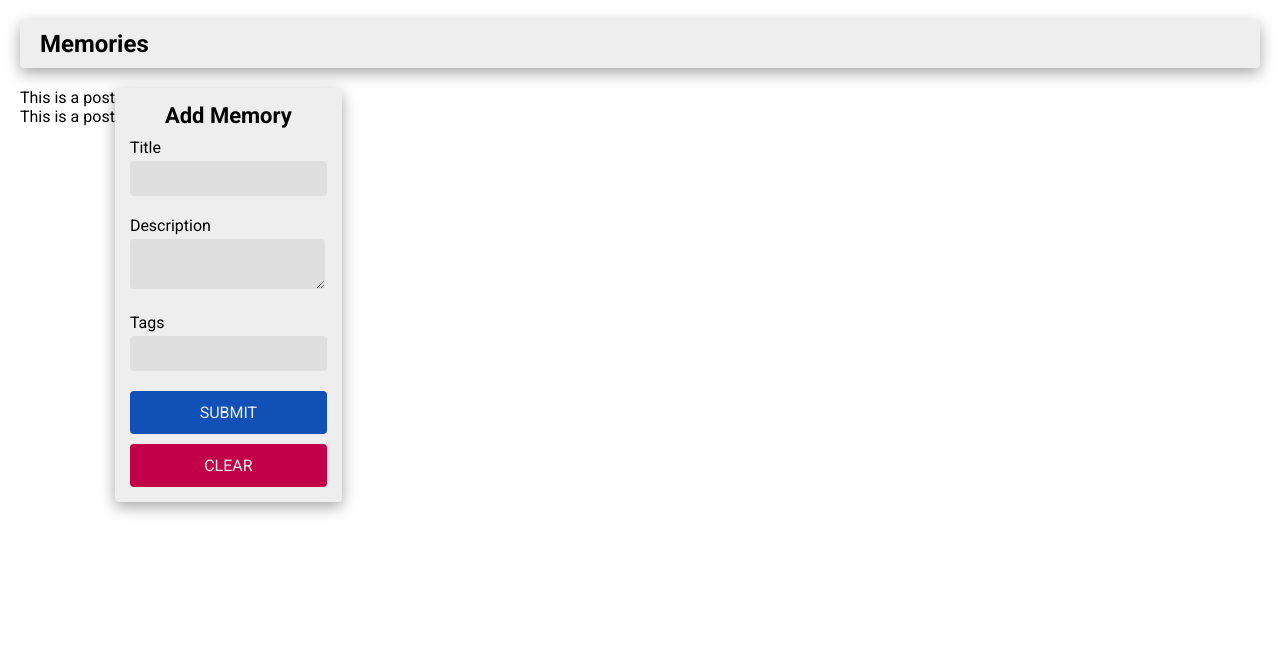
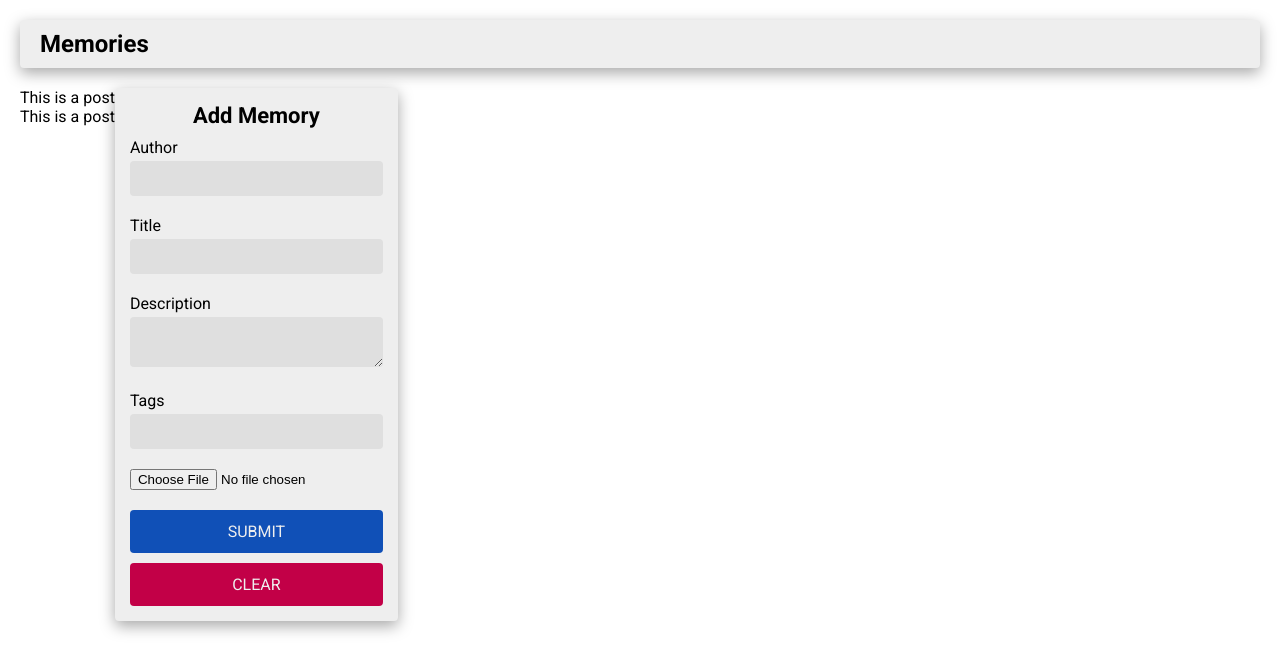
Before and after one commit to Ayon95/fullstack-memories-app, a React (Create React App) app in the folder client/: page / in a window 1280 px wide. Shown: the top 672 px of the page. Built offline with nearby package versions, Linux system fonts and the light colour scheme; no server answers.

Commit message:
Added inputs for author and uploading files

```diff
--- a/client/package.json
+++ b/client/package.json
@@ -2,6 +2,7 @@
 	"name": "client",
 	"version": "0.1.0",
 	"private": true,
+	"proxy": "http://localhost:5000",
 	"dependencies": {
 		"@reduxjs/toolkit": "^1.6.0",
 		"@testing-library/jest-dom": "^5.14.1",
--- a/client/src/components/Form/Form.tsx
+++ b/client/src/components/Form/Form.tsx
@@ -2,15 +2,35 @@ import React, { useState } from 'react';
 import styled from 'styled-components';
 import Input from './Input';
 import stylesConfig from '../../utils/stylesConfig';
+import { convertToBase64 } from '../../utils/helpers';
 
 function Form() {
+	const [author, setAuthor] = useState('');
 	const [title, setTittle] = useState('');
 	const [description, setDescription] = useState('');
 	const [tags, setTags] = useState('');
+	// the image file will be converted to a base-64 string
+	const [selectedFile, setSelectedFile] = useState('');
+
+	// each time a user selects a file, the file will be converted to a base64-encoded string
+	async function handleChangeFile(e: React.ChangeEvent<HTMLInputElement>) {
+		if (!e.target.files) return;
+		const base64String = await convertToBase64(e.target.files[0]);
+		setSelectedFile(base64String);
+	}
 	return (
-		<FormComponent>
+		<FormComponent autoComplete="off">
 			<FormTitle>Add Memory</FormTitle>
 			<FormControls>
+				<Input
+					inputType="basic"
+					type="text"
+					name="author"
+					label="Author"
+					value={author}
+					setValue={setAuthor}
+				/>
+
 				<Input
 					inputType="basic"
 					type="text"
@@ -29,6 +49,14 @@ function Form() {
 				/>
 
 				<Input inputType="basic" name="tags" label="Tags" value={tags} setValue={setTags} />
+				<input
+					className="input--file"
+					type="file"
+					name="postImage"
+					id="postImage"
+					accept=".jpeg, .jpg, .png"
+					onChange={handleChangeFile}
+				/>
 			</FormControls>
 
 			<FormButtonContainer>
--- a/client/src/components/Form/Input.tsx
+++ b/client/src/components/Form/Input.tsx
@@ -51,6 +51,7 @@ const inputStyles = css`
 	border: none;
 	background-color: #dfdfdf;
 	border-radius: 4px;
+	width: 100%;
 
 	&:focus {
 		box-shadow: 0 0 0 2px rgba(14, 2, 179, 0.3);
--- a/client/src/redux/slices/postsSlice.ts
+++ b/client/src/redux/slices/postsSlice.ts
@@ -23,13 +23,11 @@ export const fetchAllPosts = createAsyncThunk<Post[], void, { rejectValue: strin
 		// the server will respond with an error object
 		if (!response.ok) {
 			const error = (await response.json()) as ErrorObj;
-			console.log(error);
 			return thunkAPI.rejectWithValue(error.errorMessage);
 		}
 		// the request was successful
 		// using type assertion to tell TS that the response data will be an array of Post objects
 		const data = (await response.json()) as Post[];
-		console.log(data);
 		return data;
 	}
 );
--- a/client/src/style/globalStyles.ts
+++ b/client/src/style/globalStyles.ts
@@ -48,6 +48,10 @@ const GlobalStyles = createGlobalStyle`
         }
     }
 
+    .input--file {
+        margin-bottom: 2rem;
+    }
+
 
 `;
 
--- /dev/null
+++ b/client/src/utils/helpers.ts
@@ -0,0 +1,28 @@
+export async function convertToBase64(file: File) {
+	const binaryString = await readFileBinaryAsync(file);
+	// converting to base64
+	return btoa(binaryString);
+}
+
+// promisifying file-reading operation
+function readFileBinaryAsync(file: File): Promise<string> {
+	return new Promise((resolve, reject) => {
+		// create a file reader
+		const reader = new FileReader();
+		// this handler will be executed each time a file is successfully read
+		reader.onload = () => {
+			if (!reader.result) return;
+			resolve(reader.result as string);
+		};
+
+		// this handler will be executed when an error occurs during file-reading
+		reader.onerror = () => {
+			console.error(reader.error);
+			reject(reader.error);
+		};
+
+		// read the content of the file as binary string
+		// load event will be triggered when this completes successfully
+		reader.readAsBinaryString(file);
+	});
+}
--- a/client/tsconfig.json
+++ b/client/tsconfig.json
@@ -7,7 +7,6 @@
 		"esModuleInterop": true,
 		"allowSyntheticDefaultImports": true,
 		"strict": true,
-		"strictNullChecks": true,
 		"forceConsistentCasingInFileNames": true,
 		"noFallthroughCasesInSwitch": true,
 		"module": "esnext",
```
Also changed, not shown: client/src/utils/types.ts (+6 -3 lines).
